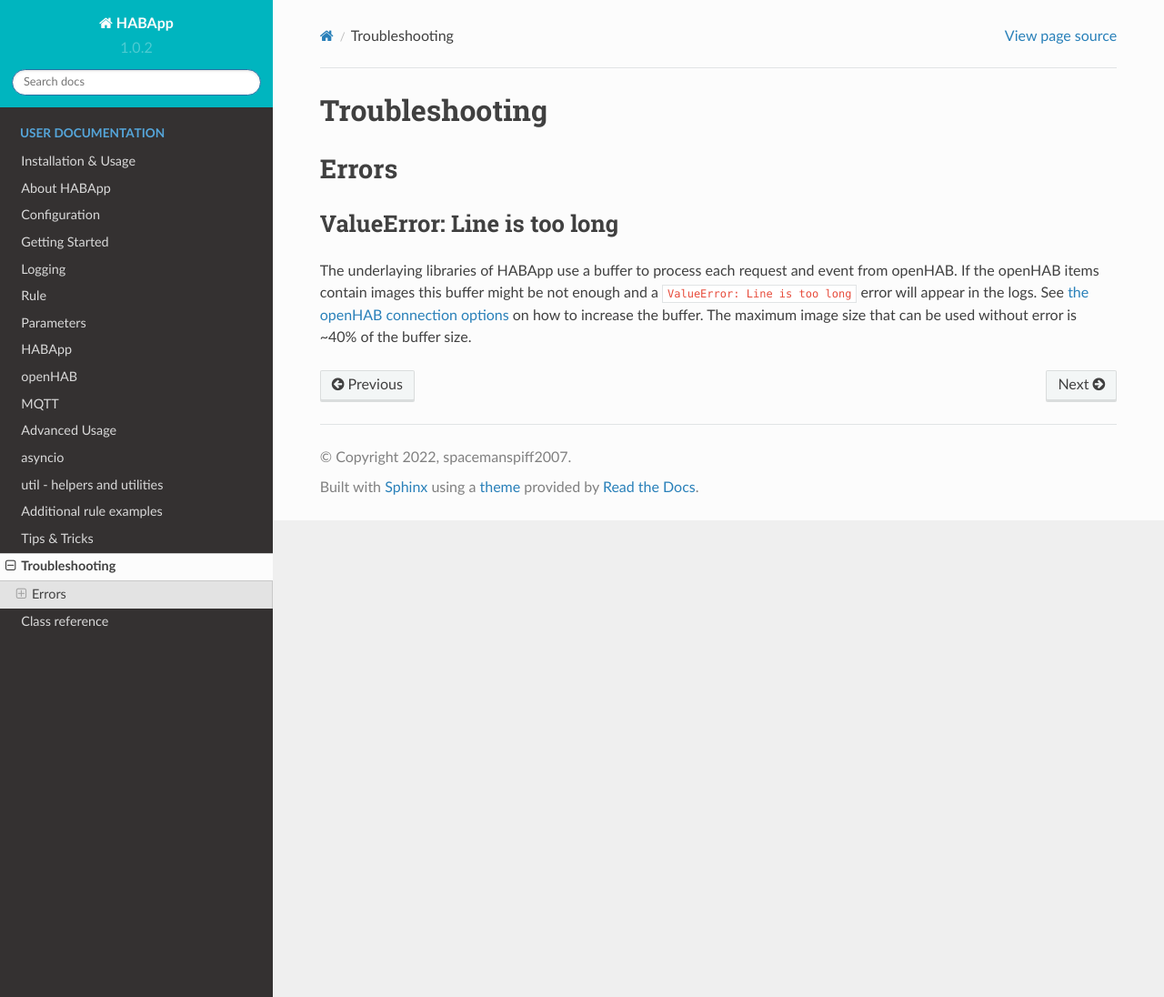
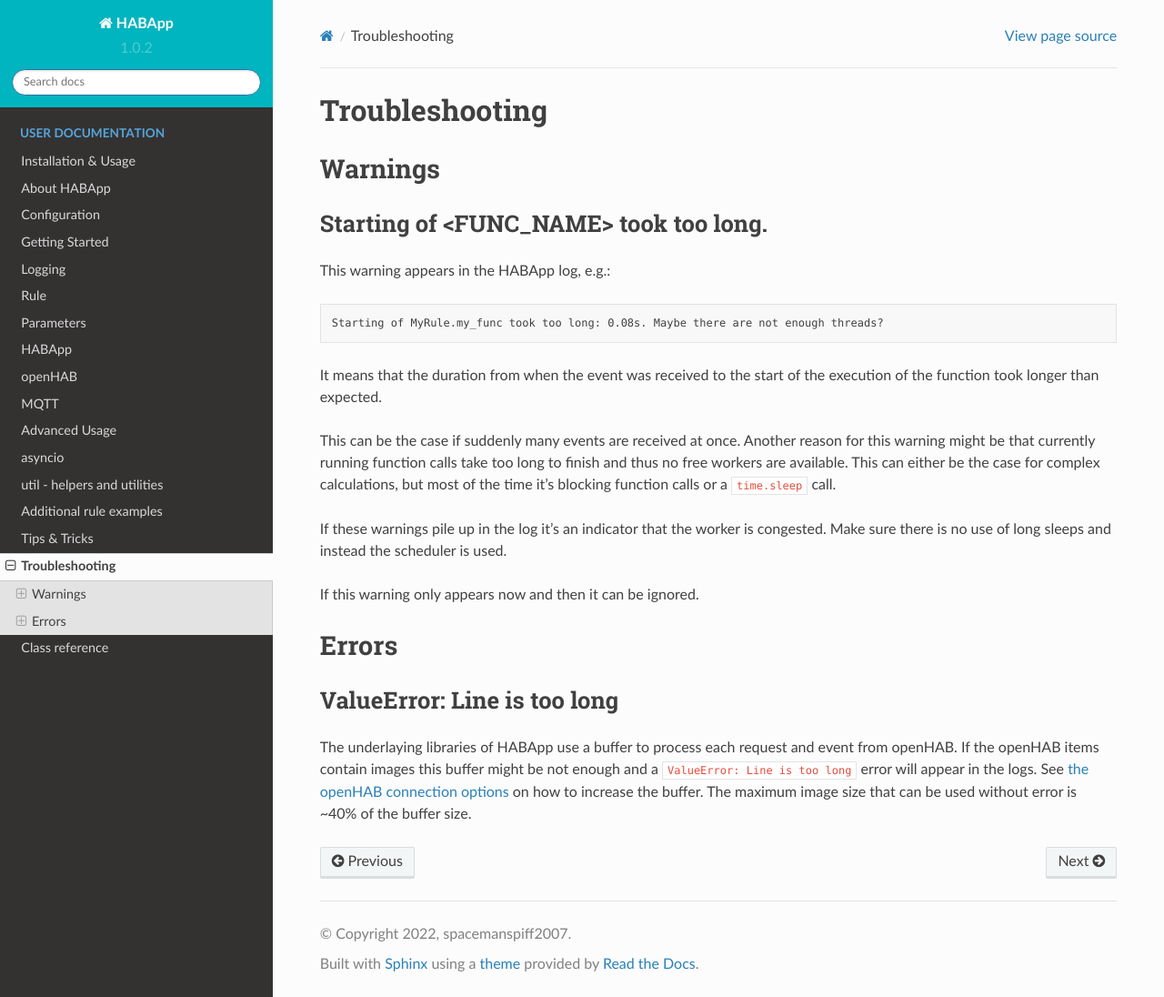
Before and after one commit to spacemanspiff2007/HABApp, a Sphinx documentation site: the page built from docs/troubleshooting.rst, in a window 1280 px wide and 1096 px high. Shown: the whole window at 91% size. Built offline with Sphinx 7.4.7 and the Read the Docs theme 2.0.0, drawn with Linux system fonts in a browser that asks for light colours.

Commit message:
updated docs

```diff
--- a/docs/troubleshooting.rst
+++ b/docs/troubleshooting.rst
@@ -2,6 +2,28 @@
 Troubleshooting
 **************************************
 
+Warnings
+======================================
+
+Starting of <FUNC_NAME> took too long.
+--------------------------------------
+
+This warning appears in the HABApp log, e.g.::
+
+  Starting of MyRule.my_func took too long: 0.08s. Maybe there are not enough threads?
+
+It means that the duration from when the event was received to the start of the execution of the function
+took longer than expected.
+
+This can be the case if suddenly many events are received at once.
+Another reason for this warning might be that currently running function calls take too long to finish and thus no free
+workers are available. This can either be the case for complex calculations,
+but most of the time it's blocking function calls or a ``time.sleep`` call.
+
+If these warnings pile up in the log it's an indicator that the worker is congested.
+Make sure there is no use of long sleeps and instead the scheduler is used.
+
+If this warning only appears now and then it can be ignored.
 
 Errors
 ======================================
```
